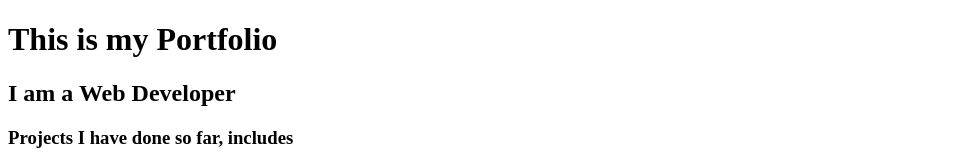
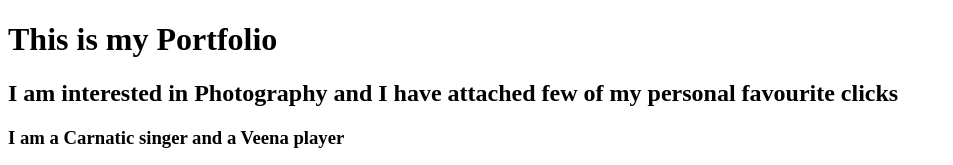
Before and after one commit to sahanabhat14/git, a plain HTML site: page index.html in a window 1280 px wide. Shown: the top 165 px of the page, without its empty margins (0-953 px from the left). Drawn offline with Linux system fonts and the light colour scheme.

Commit message:
Sahana's First Project

```diff
--- a/index.html
+++ b/index.html
@@ -8,8 +8,8 @@
 </head>
 <body>
     <h1>This is my Portfolio</h1>
-    <H2>I am a Web Developer</H2>
-    <h3>Projects I have done so far, includes </h3>
+    <H2>I am interested in Photography and I have attached few of my personal favourite clicks</H2>
+    <h3>I am a Carnatic singer and a Veena player </h3>
     <ol>
         <li><a href="./public/movie-ranking.html">Movie Ranking List</a></li>
         <img src="./assets/images/Movie_ranking.png" height="200" alt="Movies ranked according to the creator"/>
@@ -22,17 +22,3 @@
 
 </body>
 </html>
-
-<!-- TODO 2: Add Your previous projects' HTML into the public folder -->
-
-<!-- TODO 3: Take screenshots of your project previews and add the images to the images folder -->
-
-<!-- TODO 4: Add titles/subtitles etc. -->
-
-<!-- TODO 5: Add a link to the project pages -->
-
-<!-- TODO 6: Add images to show the project previews
-HINT for TODO 6: You can use the height attribute set to 200 to make the image smaller:
-https://developer.mozilla.org/en-US/docs/Web/HTML/Element/img#attr-height -->
-
-<!-- TODO 7: Add the Contact Me and About Me page links -->
```
